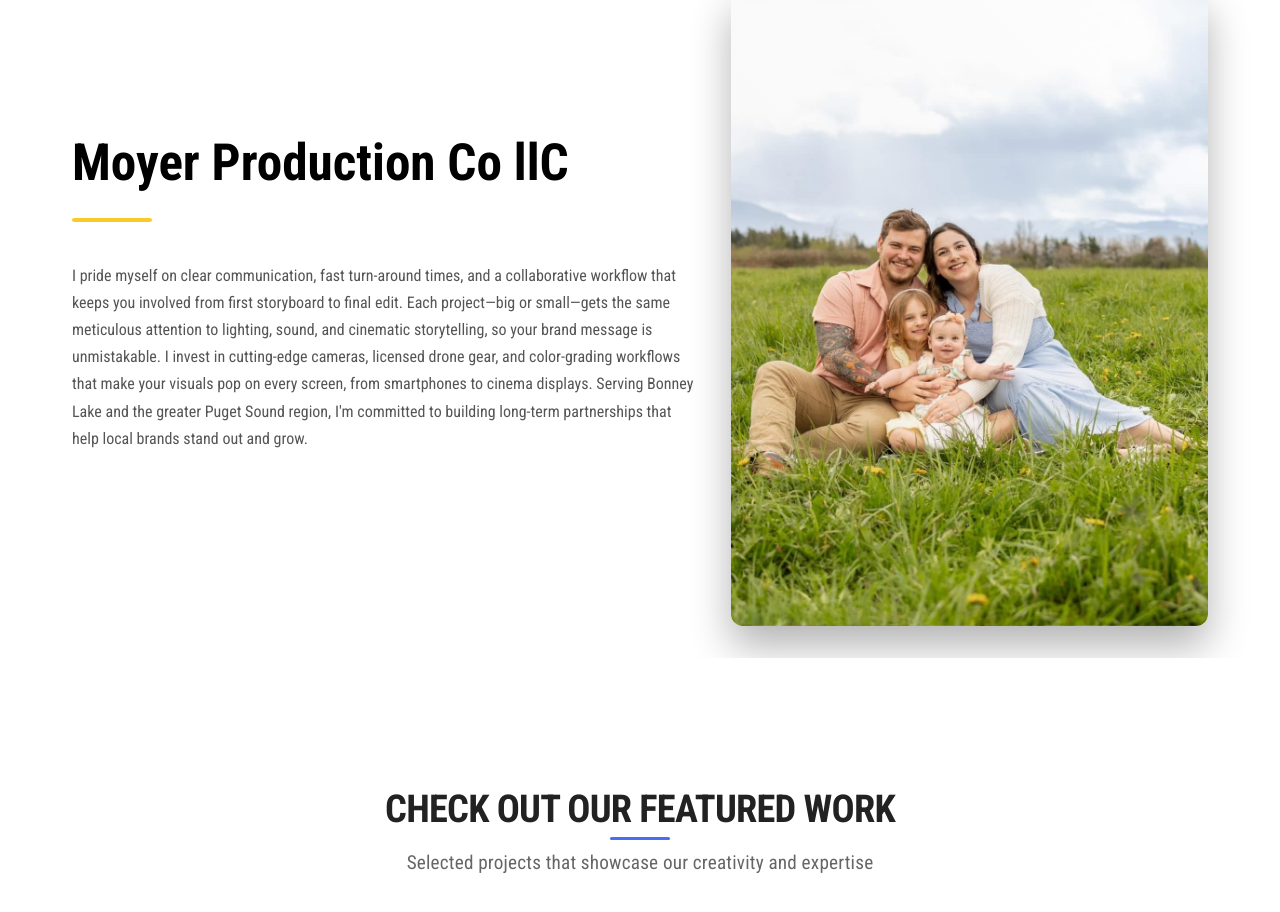
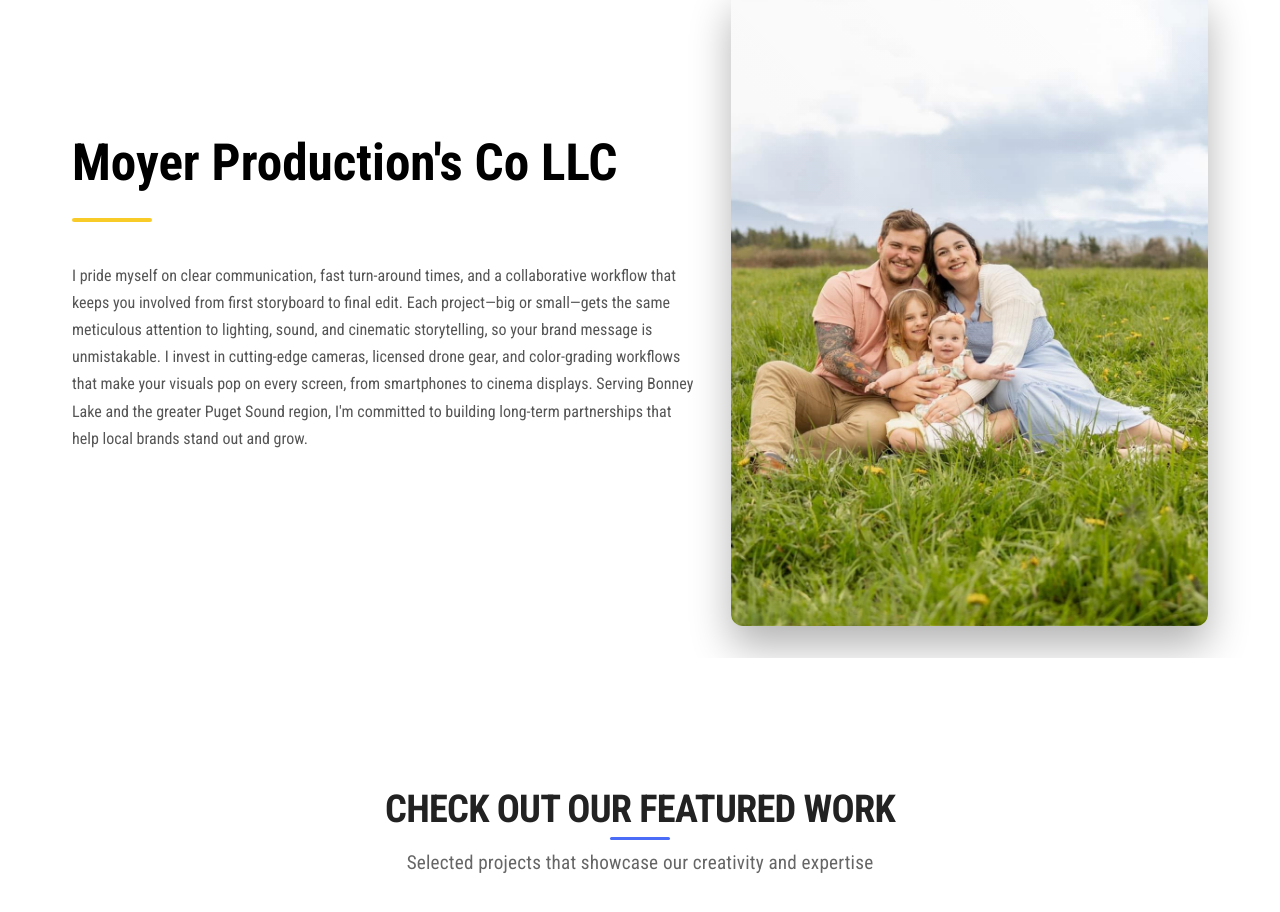
Before and after one commit to sanjuconnectrader/moyer_production, a React (Create React App) app: page / in a window 1280 px wide. Shown: the part 2162-3074 px from the top of the page. Built offline with nearby package versions, Linux system fonts and the light colour scheme.

Commit message:
Fixed Owner.jsx before pulling

```diff
--- a/src/components/Home/Owner.jsx
+++ b/src/components/Home/Owner.jsx
@@ -6,7 +6,7 @@
     <section className="owner">
       {/* Text Column */}
       <div className="owner__copy">
-        <h2 className="owner__title">Moyer Production Co llC</h2>
+        <h2 className="owner__title">Moyer Production's Co LLC</h2>
         <div className="owner__underline"></div>
 
         <p className="owner__description">
```
